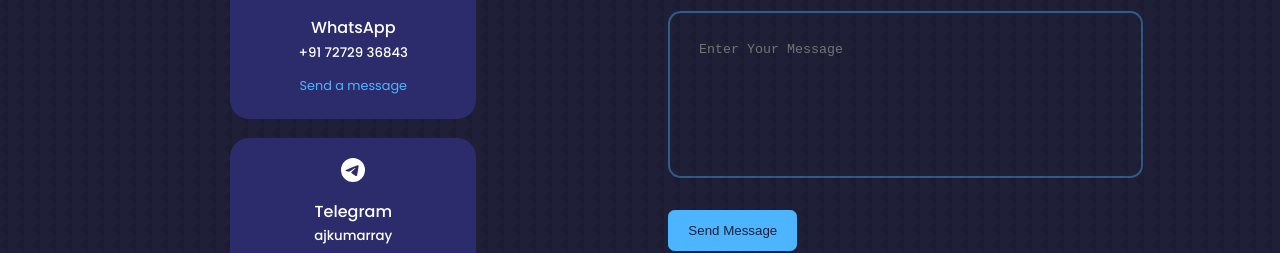
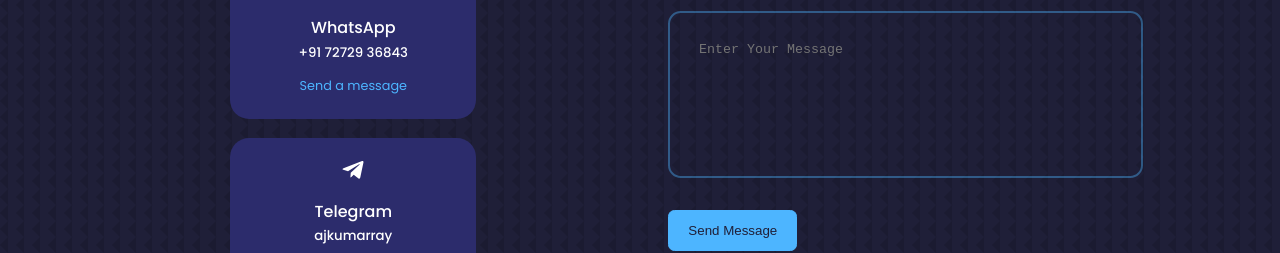
Before and after one commit to ajkumarray/react-portfolio, a React (Create React App) app: page / in a window 1280 px wide. Shown: the part 4243-4496 px from the top of the page. Built offline with nearby package versions, Linux system fonts and the light colour scheme.

Commit message:
updates in contact section

```diff
--- a/src/components/contact/Contact.jsx
+++ b/src/components/contact/Contact.jsx
@@ -2,7 +2,7 @@
 import "./contact.css";
 import emailjs from "emailjs-com";
 import { MdEmail } from "react-icons/md";
-import { BsTelegram } from "react-icons/bs";
+import { FaTelegramPlane } from "react-icons/fa";
 import { BsWhatsapp } from "react-icons/bs";
 
 const Contact = () => {
@@ -57,7 +57,7 @@
             </a>
           </article>
           <article className="contact__option">
-            <BsTelegram className="contact__icon" />
+            <FaTelegramPlane className="contact__icon" />
             <h4>Telegram</h4>
             <h5>ajkumarray</h5>
             <a href="https://t.me/ajkumarray" target="_blank" rel="noreferrer">
```
